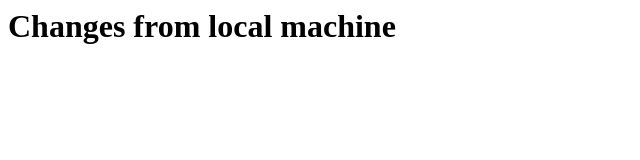
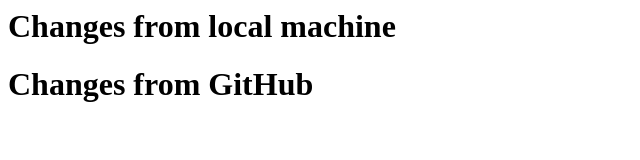
Before and after one commit to GauravSawant01/Git-Demo, a plain HTML site: page index.html in a window 1280 px wide. Shown: the whole page, without its empty margins (0-640 px from the left). Drawn offline with Linux system fonts and the light colour scheme.

Commit message:
Update index.html

```diff
--- a/index.html
+++ b/index.html
@@ -7,5 +7,6 @@
 </head>
 <body>
     <h1>Changes from local machine</h1>
+    <h1>Changes from GitHub</h1>
 </body>
 </html>
```
